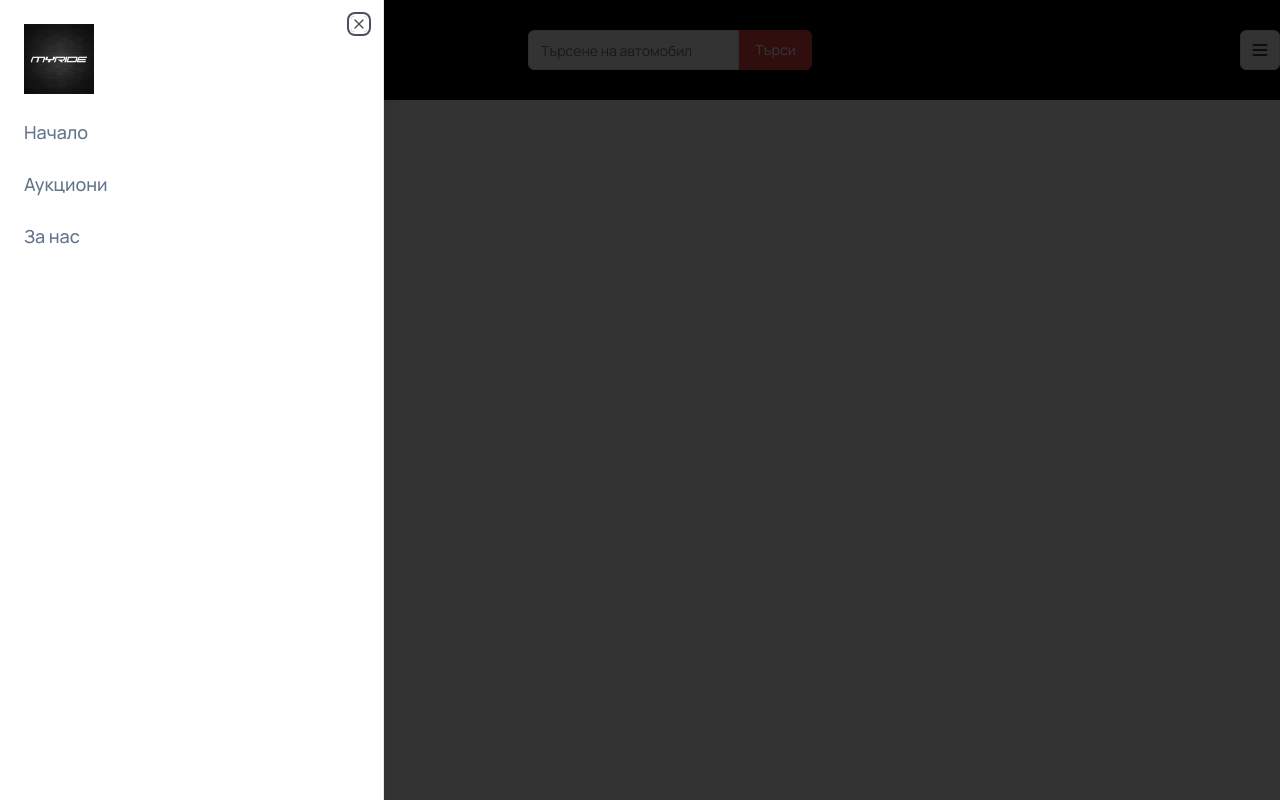
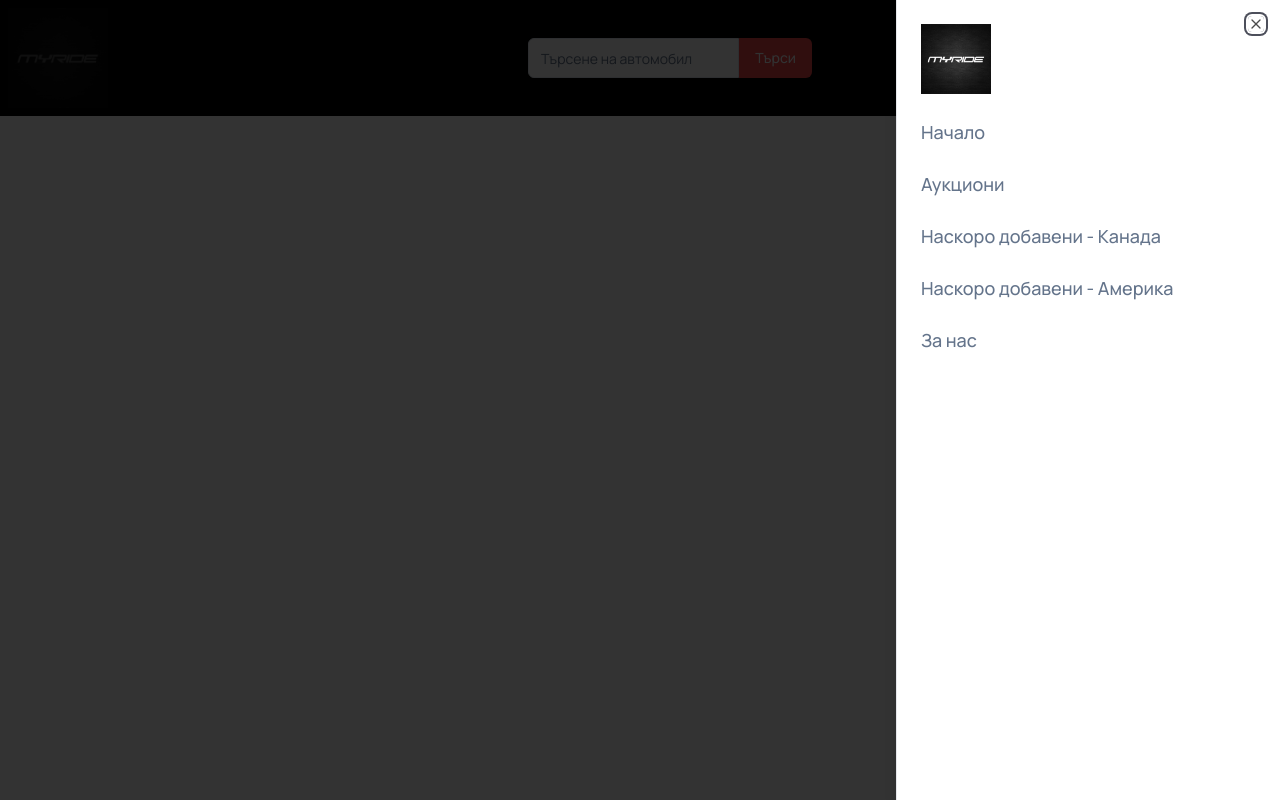
Before and after one commit to bach9w/autumdn, a Next.js app: page /auction in a window 1280 px wide. Both pictures are taken after a click on the button "Toggle navigation menu". Shown: the top 800 px of the page. Built offline with nearby package versions, Linux system fonts and the light colour scheme.

Commit message:
chore: Update Navbar component styles and links

```diff
--- a/components/Navbar.tsx
+++ b/components/Navbar.tsx
@@ -14,7 +14,7 @@ const NavBar = () => {
 	const router = useRouter();
 	return (
 		<>
-			<nav className="sticky top-0 bg-black w-full h-[10%] z-50">
+			<nav className="sticky top-0 bg-black w-full h-[10%] z-50 p-2">
 				<div className="flex w-full items-center justify-between">
 					<Image
 						style={{ filter: "brightness(0.3)" }}
@@ -40,7 +40,7 @@ const NavBar = () => {
 									<span className="sr-only">Toggle navigation menu</span>
 								</Button>
 							</SheetTrigger>
-							<SheetContent side="left">
+							<SheetContent side="right">
 								<nav className="grid gap-6 text-lg font-medium">
 									<Link
 										href="#"
@@ -65,6 +65,18 @@ const NavBar = () => {
 										href="#"
 										className="text-muted-foreground hover:text-foreground"
 									>
+										Наскоро добавени - Канада
+									</Link>
+									<Link
+										href="#"
+										className="text-muted-foreground hover:text-foreground"
+									>
+										Наскоро добавени - Америка
+									</Link>
+									<Link
+										href="#"
+										className="text-muted-foreground hover:text-foreground"
+									>
 										За нас
 									</Link>
 								</nav>
```
